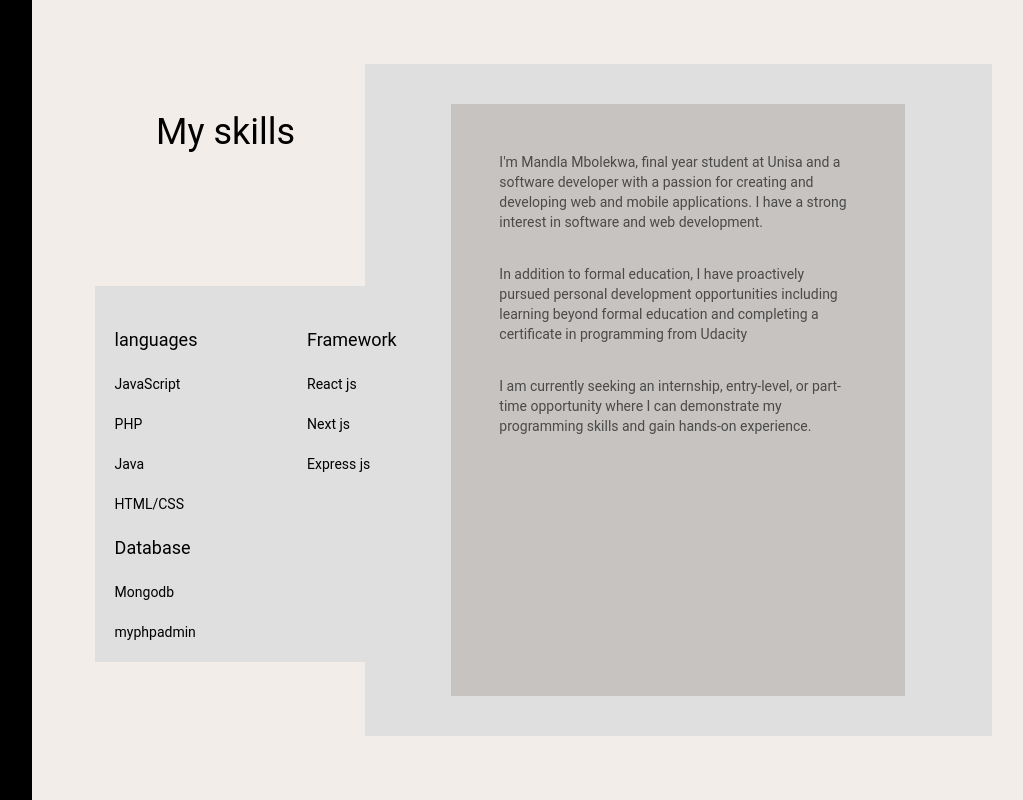
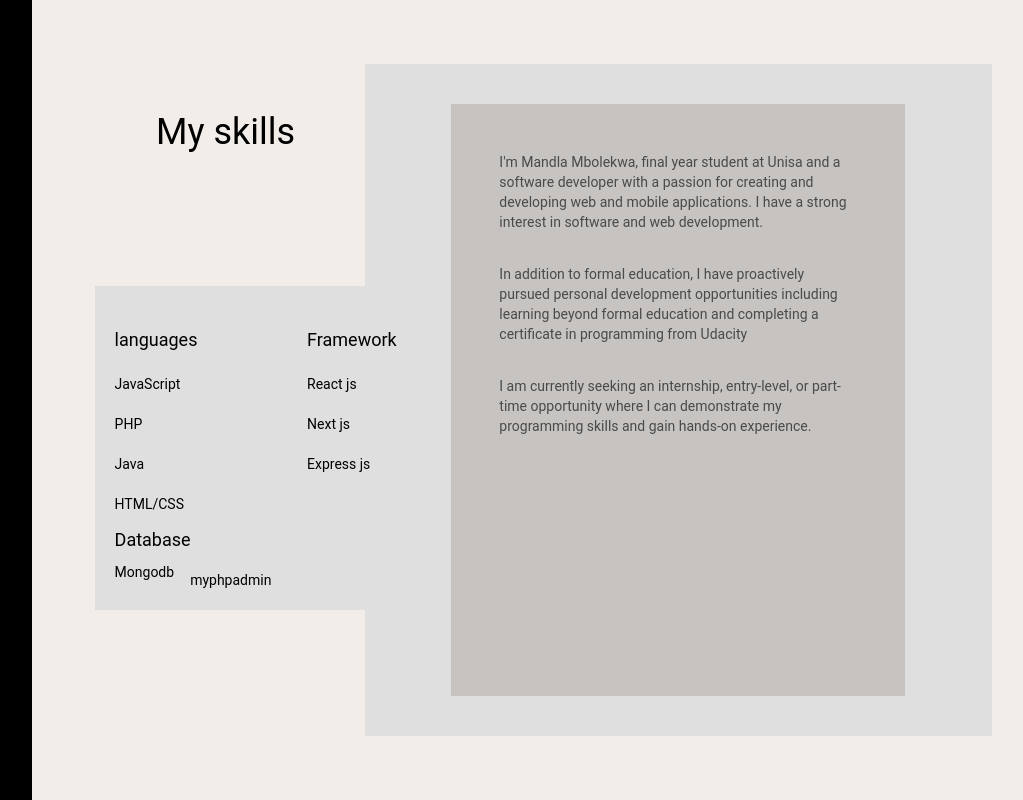
Before and after one commit to 23Mandla/portfolio, a React (Create React App) app: page /about in a window 1280 px wide. Shown: the part 856-1656 px from the top of the page, without its empty margins (224-1247 px from the left). Built offline with nearby package versions, Linux system fonts and the light colour scheme.

Commit message:
work 40% done

```diff
--- a/src/componets/About/Skills.js
+++ b/src/componets/About/Skills.js
@@ -7,7 +7,9 @@ export default function Skills() {
 
   return (
     <div className="relative  h-screen p-16">
-      <h1 className="relative text-4xl pl-5 top-12 float-left left-10">My skills</h1>
+      <h1 className="relative text-4xl pl-5 top-12 float-left left-10">
+        My skills
+      </h1>
       <div className="bg-[#dfdfdf] relative w-[70%] h-full p-10 float-right ">
         <div className="m-auto w-[83%] h-full p-12 space-y-8 bg-[#c7c3c0]  text-[#4A4A4A] text-sm">
           <p>
@@ -43,11 +45,11 @@ export default function Skills() {
               ))}
             </ul>
           </div>
-          <div className="pt-5">
-            <ul className="space-y-5">
-              <h1 className="text-lg">Database</h1>
+          <div className="pt-3">
+            <h1 className="text-lg">Database</h1>
+            <ul className="space-y-4 flex flex-row gap-4 items-center">
               {database.map((database) => (
-                <li key={database}>{database}</li>
+                <li className="flex items-center" key={database}>{database}</li>
               ))}
             </ul>
           </div>
```
